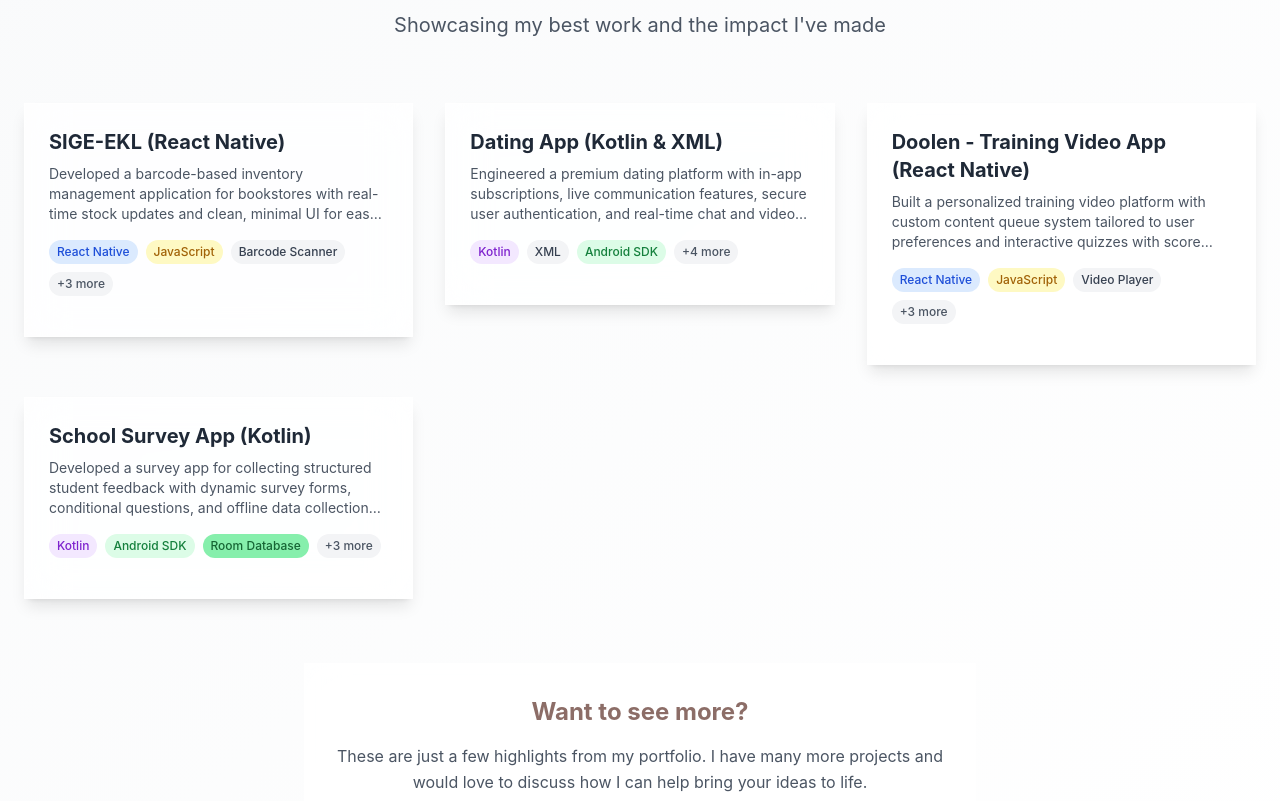
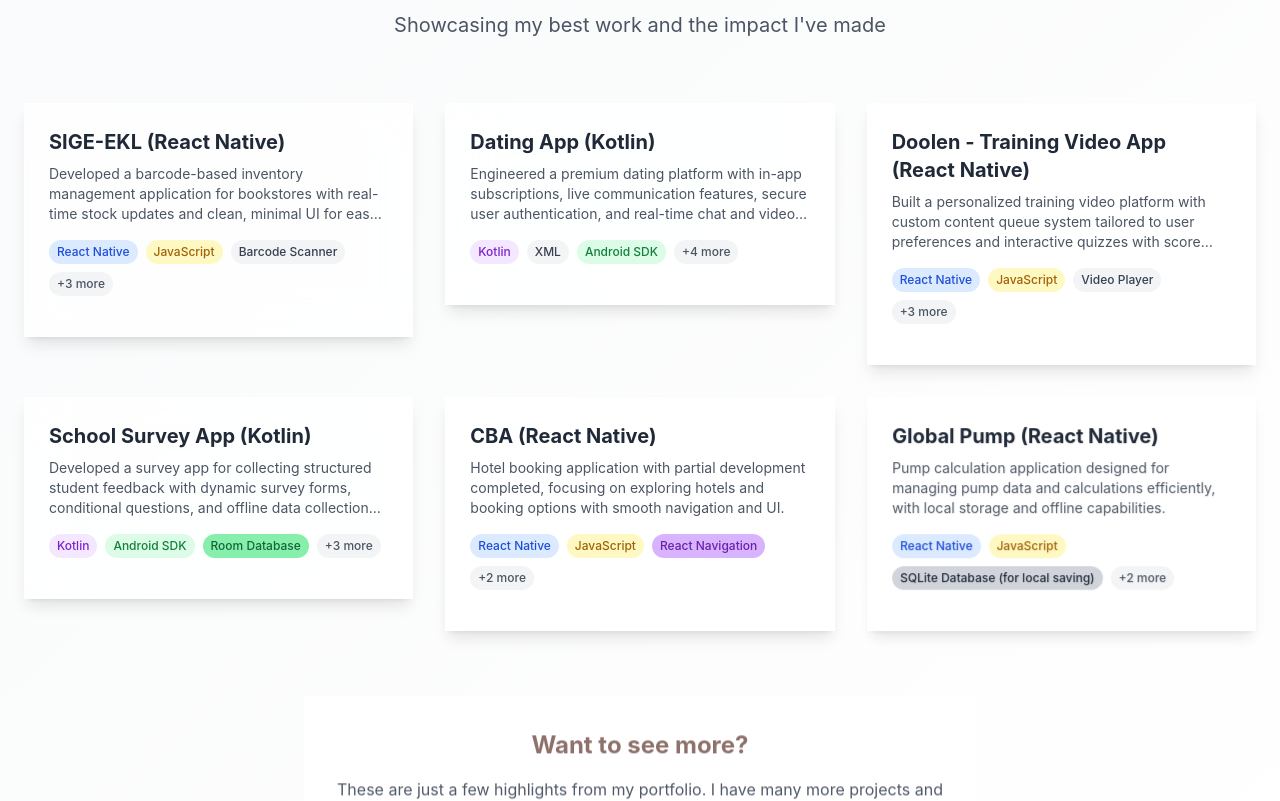
Before and after one commit to Dhvanil-Pansuriya/Portfolio, a React (Create React App) app: page /deep in a window 1280 px wide. Shown: the part 5225-6026 px from the top of the page. Built offline with nearby package versions, Linux system fonts and the light colour scheme.

Commit message:
Refactor project details and add new projects to portfolio

```diff
--- a/src/data/deepData.js
+++ b/src/data/deepData.js
@@ -80,7 +80,7 @@ export const projects = [
     ],
   },
   {
-    name: "Dating App (Kotlin & XML)",
+    name: "Dating App (Kotlin)",
     description:
       "Engineered a premium dating platform with in-app subscriptions, live communication features, secure user authentication, and real-time chat and video calling.",
     features: [
@@ -146,6 +146,44 @@ export const projects = [
       "MVVM Architecture",
     ],
   },
+  {
+    name: "CBA (React Native)",
+    description:
+      "Hotel booking application with partial development completed, focusing on exploring hotels and booking options with smooth navigation and UI.",
+    features: [
+      "Explore hotels with search and filter options",
+      "View hotel details and availability",
+      "Partial booking flow implemented",
+      "Clean and intuitive UI for easy navigation",
+      "Future scope for full booking integration",
+    ],
+    technologies: [
+      "React Native",
+      "JavaScript",
+      "React Navigation",
+      "SQLite Database (for local data storage)",
+      "API Integration (for hotel listings)",
+    ],
+  },
+  {
+    name: "Global Pump (React Native)",
+    description:
+      "Pump calculation application designed for managing pump data and calculations efficiently, with local storage and offline capabilities.",
+    features: [
+      "Pump calculation based on user input",
+      "Save and retrieve calculation data locally",
+      "Offline functionality with SQLite",
+      "Clean and responsive UI",
+      "Future scope for real-time data integration",
+    ],
+    technologies: [
+      "React Native",
+      "JavaScript",
+      "SQLite Database (for local saving)",
+      "Redux (optional for state management)",
+      "Custom calculation logic",
+    ],
+  },
 ];
 
 export const education = [
@@ -180,18 +218,15 @@ export const interests = [
   "Learning New Technologies",
 ];
 
-export const languages = [
-  "Hindi",
-  "English",
-  "Gujarati",
-];
+export const languages = ["Hindi", "English", "Gujarati"];
 
 export const certifications = [
   {
     name: "Android Development",
     issuer: "Self-Learning",
     year: "2024",
-    description: "Comprehensive Android development using Kotlin and Jetpack Compose",
+    description:
+      "Comprehensive Android development using Kotlin and Jetpack Compose",
   },
   {
     name: "React Native Development",
@@ -204,12 +239,14 @@ export const certifications = [
 export const achievements = [
   {
     title: "Mobile App Developer",
-    description: "Successfully developed and deployed multiple mobile applications",
+    description:
+      "Successfully developed and deployed multiple mobile applications",
     year: "2024",
   },
   {
     title: "Cross-Platform Expertise",
-    description: "Gained expertise in both native Android and React Native development",
+    description:
+      "Gained expertise in both native Android and React Native development",
     year: "2024",
   },
 ];
@@ -228,11 +265,7 @@ export const technicalSkills = {
     "Kotlin Multiplatform (Learning)",
     "JavaScript",
   ],
-  frontendDevelopment: [
-    "HTML",
-    "CSS",
-    "JavaScript (Basics)",
-  ],
+  frontendDevelopment: ["HTML", "CSS", "JavaScript (Basics)"],
   toolsAndPlatforms: [
     "Android Studio",
     "Visual Studio Code",
```
